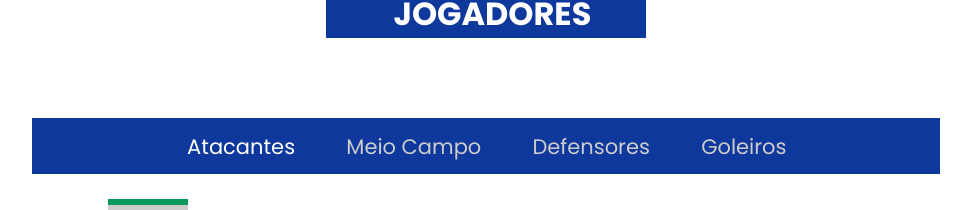
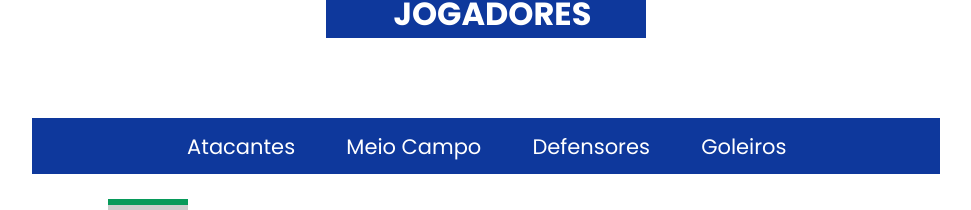
Before and after one commit to arthurafm/IDE-PS-SiteCopa, a React (Create React App) app: page / in a window 1280 px wide. Shown: the part 2133-2343 px from the top of the page, without its empty margins (154-1125 px from the left). Built offline with nearby package versions, Linux system fonts and the light colour scheme.

Commit message:
Mudanças no menu do PlayerList()

```diff
--- a/src/PlayerList.css
+++ b/src/PlayerList.css
@@ -42,18 +42,15 @@ body {
 	font-size: 21px;
 }
 .itens {
-	color: #ccc;
+	color: #fff;
 	margin-right: 4vw;
 	cursor: pointer;
+	font-weight: 400;
 }
 
 .PlayersList--MenuItens li:hover {
-	color: #fff;
+	font-weight: 700;
 }
-.active {
-	color: #fff;
-}
-
 .PlayersList--container:nth-child(even) {
 	color: #0e389c;
 	background-color: #eeeeee;
```
